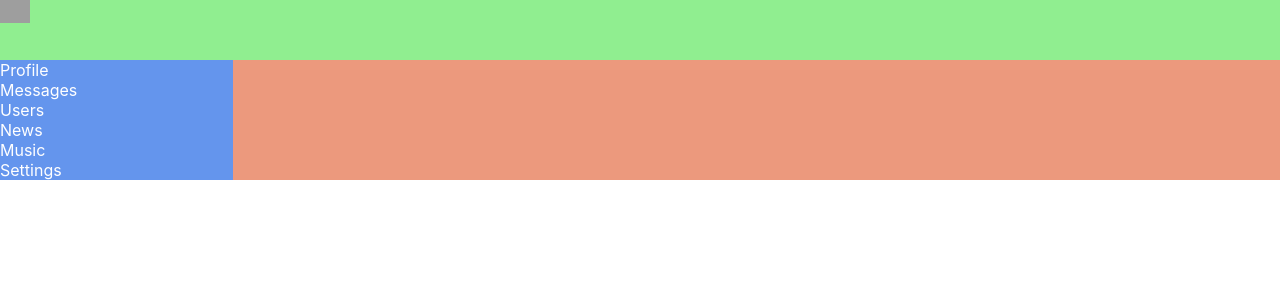
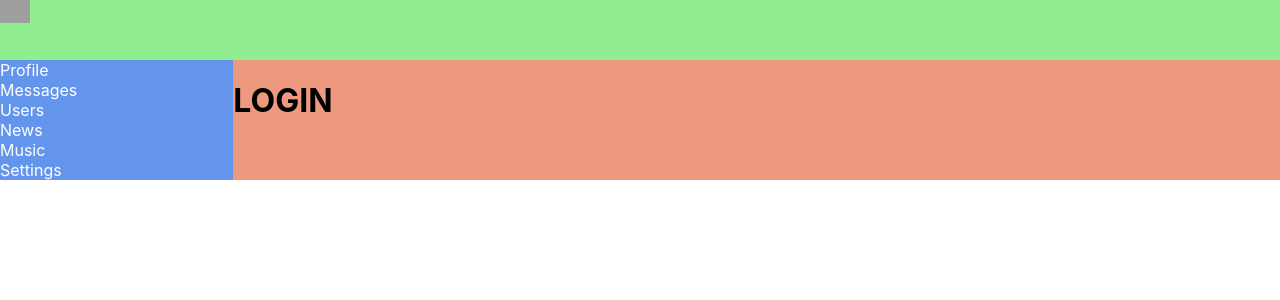
Before and after one commit to Viktoriyadegt/samurai-main, a React (Create React App) app in the folder samurai-way-main/samurai-way-main/: page /login in a window 1280 px wide. Shown: the top 300 px of the page. Built offline with nearby package versions, Linux system fonts and the light colour scheme; no server answers; grey boxes are pictures that could not be loaded.

Commit message:
redirect

```diff
--- a/samurai-way-main/samurai-way-main/src/App.tsx
+++ b/samurai-way-main/samurai-way-main/src/App.tsx
@@ -10,6 +10,7 @@
 import ProfileContainer from "./components/Profile/ProfileContainer";
 import {Route} from "react-router-dom";
 import HeaderContainer from "./components/Header/HeaderContainer";
+import Login from "./components/Login/Login";
 
 
 
@@ -32,6 +33,7 @@
                     <Route path={"/music"} render={()=><Music/>}/>
                     <Route path={'/settings'} render={()=><Settings/>}/>
                     <Route path={'/users'} render={()=><UsersContainer/>}/>
+                    <Route path={'/login'} render={()=><Login/>}/>
 
             </div>
 
--- a/samurai-way-main/samurai-way-main/src/components/Dialogs/Dialogs.tsx
+++ b/samurai-way-main/samurai-way-main/src/components/Dialogs/Dialogs.tsx
@@ -3,6 +3,7 @@
 import {DialogsItem} from "./DialogsItem/DialogsItem";
 import { Messages} from "./Messages/Messages";
 import {DialogsPropsType} from "./DialogsContainer";
+import {Redirect} from "react-router-dom";
 
 type dialogPropsType = {
     id: number
@@ -16,18 +17,11 @@
     dialogs: Array<dialogPropsType>
     messages: Array<messagePropsType>
     newMessageBody: string
-
-
 }
-
-// export type newDialogsPropsType = {
-//     dialogsPage: dialogsPageType
-//     updateNewMessageBodyAC:(body:string) => void
-//     sendMessageAC:() => void
-// }
 
 export const Dialogs: React.FC<DialogsPropsType> = (props) => {
 const state = props.dialogsPage
+
 
     let dialogsElements = state.dialogs.map(d => <DialogsItem key={d.id} name={d.name} id={d.id}/>)
     let messagesElements = state.messages.map(m => <Messages key={m.id} id={m.id} message={m.message}/>)
@@ -41,7 +35,9 @@
         const body = e.currentTarget.value
         props.updateNewMessageBodyAC(body)
     }
-debugger
+
+    if(!props.auth) return <Redirect to={'/login'}/>
+
     return (
         <div className={s.dialogs}>
             <div className={s.dialogsItem}>
--- a/samurai-way-main/samurai-way-main/src/components/Dialogs/DialogsContainer.tsx
+++ b/samurai-way-main/samurai-way-main/src/components/Dialogs/DialogsContainer.tsx
@@ -9,6 +9,7 @@
 
 type MapStatePropsType = {
     dialogsPage: dialogsPageType
+    auth:boolean
 }
 type MapDispatchPropsType = {
     sendMessageAC : ()=>void
@@ -19,9 +20,10 @@
 export type DialogsPropsType = MapDispatchPropsType & MapStatePropsType
 
 const mapStateToProps = (state:AppStateType):MapStatePropsType => {
-debugger
+
     return {
-        dialogsPage: state.dialogsPage
+        dialogsPage: state.dialogsPage,
+        auth:state.auth.isAuth
 
     }
 }
--- /dev/null
+++ b/samurai-way-main/samurai-way-main/src/components/Login/Login.tsx
@@ -0,0 +1,11 @@
+import React from 'react';
+
+const Login = () => {
+    return (
+        <div>
+            <h1>LOGIN</h1>
+        </div>
+    );
+};
+
+export default Login;
--- a/samurai-way-main/samurai-way-main/src/components/Profile/ProfileContainer.tsx
+++ b/samurai-way-main/samurai-way-main/src/components/Profile/ProfileContainer.tsx
@@ -3,13 +3,13 @@
 import {connect} from "react-redux";
 import {getUserProfile, InitialStateType1, ProfilePropsType, setUserProfile} from "../../redux/profile-reducer";
 import {AppStateType} from "../../redux/redux-store";
-import {RouteComponentProps, withRouter} from "react-router-dom";
+import {Redirect, RouteComponentProps, withRouter} from "react-router-dom";
 
 
 class ProfileContainer extends React.Component<PropsType> {
 
     componentDidMount() {
-        //let userID:number | null = this.props.router.params.userID;
+
         let userId = Number(this.props.match.params.userId);
         if (!userId) {
             return (
@@ -20,6 +20,8 @@
     }
 
     render() {
+
+        if (!this.props.auth) return <Redirect to={'/login'}/>
 
         return (
             <Profile {...this.props} profile={this.props.profilePage.profile}/>
@@ -39,14 +41,15 @@
 }
 type MapStateToPropsType = {
     profilePage: InitialStateType1
+    auth: boolean
 }
 
 let mapStateToProps = (state: AppStateType): MapStateToPropsType => ({
-    profilePage: state.profilePage
+    profilePage: state.profilePage,
+    auth: state.auth.isAuth
 })
 
 
 let WithUrlDataContainerComponent = withRouter(ProfileContainer)
 
-export default connect(mapStateToProps,{setUserProfile,getUserProfile})(WithUrlDataContainerComponent);
-//export default connect(mapStateToProps,{setUserProfile})(ProfileContainer);
+export default connect(mapStateToProps, {setUserProfile, getUserProfile})(WithUrlDataContainerComponent);
--- a/samurai-way-main/samurai-way-main/src/redux/dialogs-reducer.ts
+++ b/samurai-way-main/samurai-way-main/src/redux/dialogs-reducer.ts
@@ -33,6 +33,7 @@
         {id: 5, message: "Yu"},
     ] as Array<messagePropsType>,
     newMessageBody: ''
+
 }
 const DialogsReducer = (state:InitialStateType = initialState, action:ActionsTypes):InitialStateType => {
     switch (action.type) {
```
